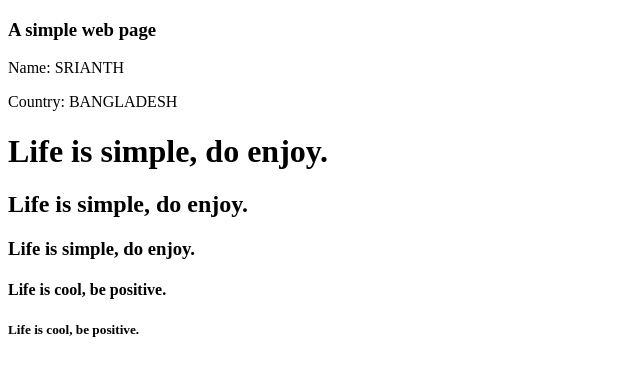
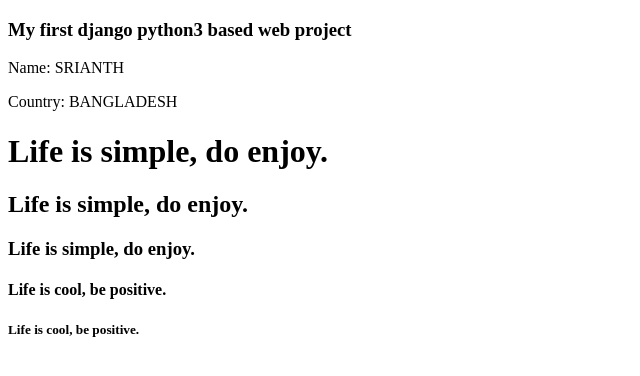
Before and after one commit to hellosknath/MCQ, a Django app: page / in a window 1280 px wide. Shown: the part 26-402 px from the top of the page, without its empty margins (0-640 px from the left). Run offline with Django 3.2, Linux system fonts and the light colour scheme.

Commit message:
change index

```diff
--- a/templates/index.html
+++ b/templates/index.html
@@ -2,7 +2,7 @@
 
 {% block body %}
 
-<h3>A simple web page</h3>
+<h3>My first django python3 based web project</h3>
 
 <div>
 
```
